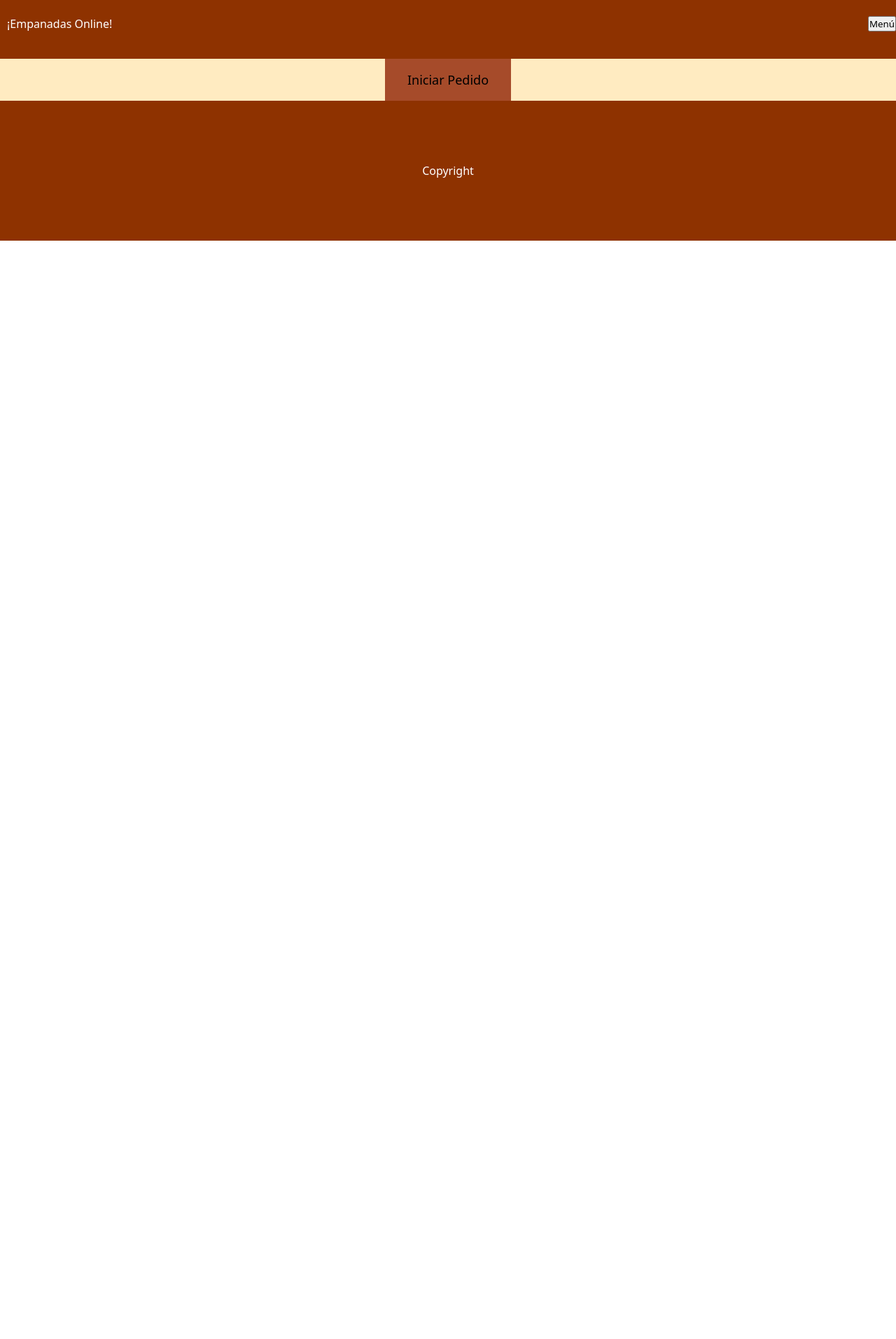
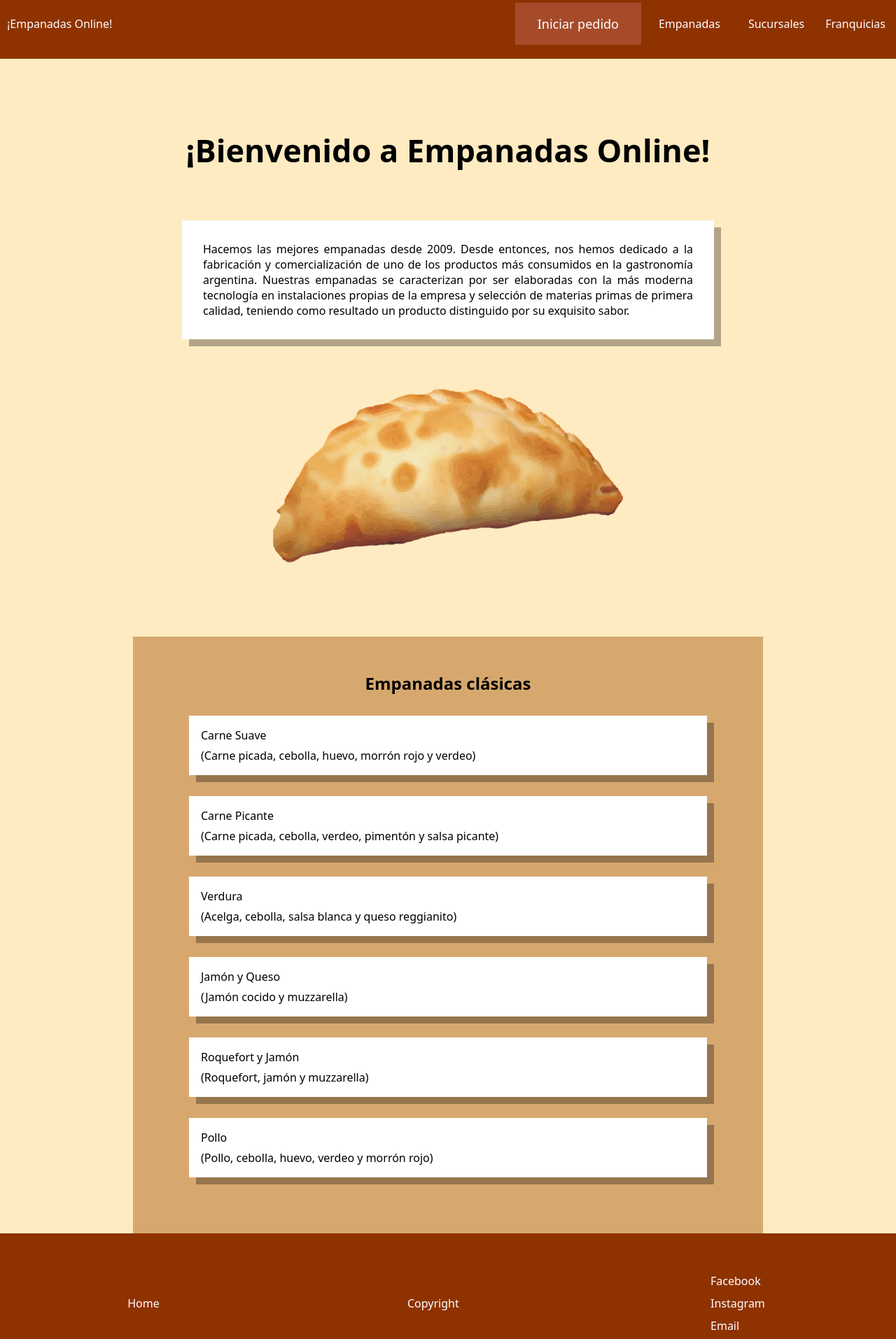
Before and after one commit to matias-ac/matias-ac.github.io, a plain HTML site: page index.html in a window 1280 px wide. Shown: the part 16-1930 px from the top of the page at 70% size. Before the commit the page ends 800 px from the top, so only its background shows below. Drawn offline with Linux system fonts and the light colour scheme; files that its build step writes are made by us from their sources.

Commit message:
rearma maquetacion para adecuarlo al nuevo codigo y relinkea scripts y styles necesarios

```diff
--- a/index.html
+++ b/index.html
@@ -4,27 +4,61 @@
     <meta charset="UTF-8">
     <meta http-equiv="X-UA-Compatible" content="IE=edge">
     <meta name="viewport" content="width=device-width, initial-scale=1.0">
-    <link rel="stylesheet" href="./styles.css">
+    <link rel="stylesheet" href="./styles/styles.css">
     <title>Empanadas Online</title>
 </head>
 <body>
+    <div id="app">
         <header>
+            <div id="logo">
                 <a href="./index.html">¡Empanadas Online!</a>
-        <nav>
-            <ul>
-                <button id="menu">Menú</button>
+            </div>
+            <nav id="nav">
+                <button id="boton-iniciar">
+                    <a href="./pages/pedido.html">Iniciar pedido</a>
+                </button>
+                <ul id="nav-secciones">
+                    <li>
+                        <a href="#menu-empanadas">Empanadas</a>
+                    </li>
+                    <li>Sucursales</li>
+                    <li>Franquicias</li>
                 </ul>
             </nav>
         </header>
-    <main>
-        <div id="app">
-            <button id="boton-iniciar">Iniciar Pedido</button>
+        <section id="nosotros">
+            <h1>¡Bienvenido a Empanadas Online!</h1>
+            <p>
+                Hacemos las mejores empanadas desde 2009. Desde entonces, nos hemos dedicado a la fabricación y comercialización de uno de los productos más consumidos en la gastronomía argentina. Nuestras empanadas se caracterizan por ser elaboradas con la más moderna tecnología en instalaciones propias de la empresa y selección de materias primas de primera calidad, teniendo como resultado un producto distinguido por su exquisito sabor.
+            </p>
+            <div id="imagen">
+                <img src="./img/pie-4207496_1280.webp" alt="imagen de una empanada">
             </div>
-    </main>
+        </section>
+        <section id="menu-empanadas">
+            <h2>Empanadas clásicas</h2>
+            <div id="menu-contenedor">
+
+            </div>
+        </section>
         <footer>
+            <div>
+                <a href="./index.html">Home</a>
+            </div>
+            <div>
                 <p>Copyright</p>
+            </div>
+            <div>
+                <ul>
+                    <li>Facebook</li>
+                    <li>Instagram</li>
+                    <li>Email</li>
+                </ul>
+            </div>
         </footer>
-    <script src="./scripts/scripts.js"></script>
+    </div>
+    <script src="./data/data.js"></script>
+    <script src="./scripts/menu.js"></script>
     <script src="./app.js"></script>
 </body>
 </html>
```
Lines whose indentation alone changed are shown as unchanged.
